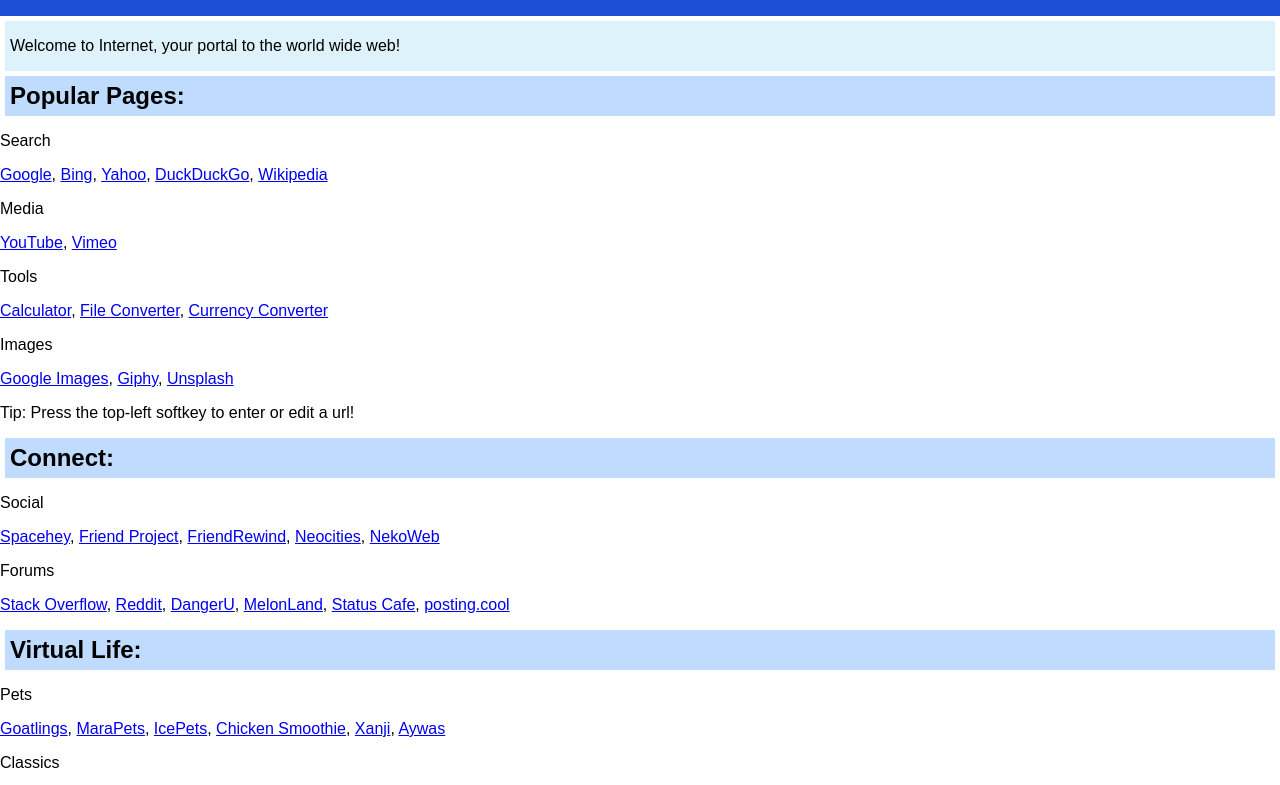
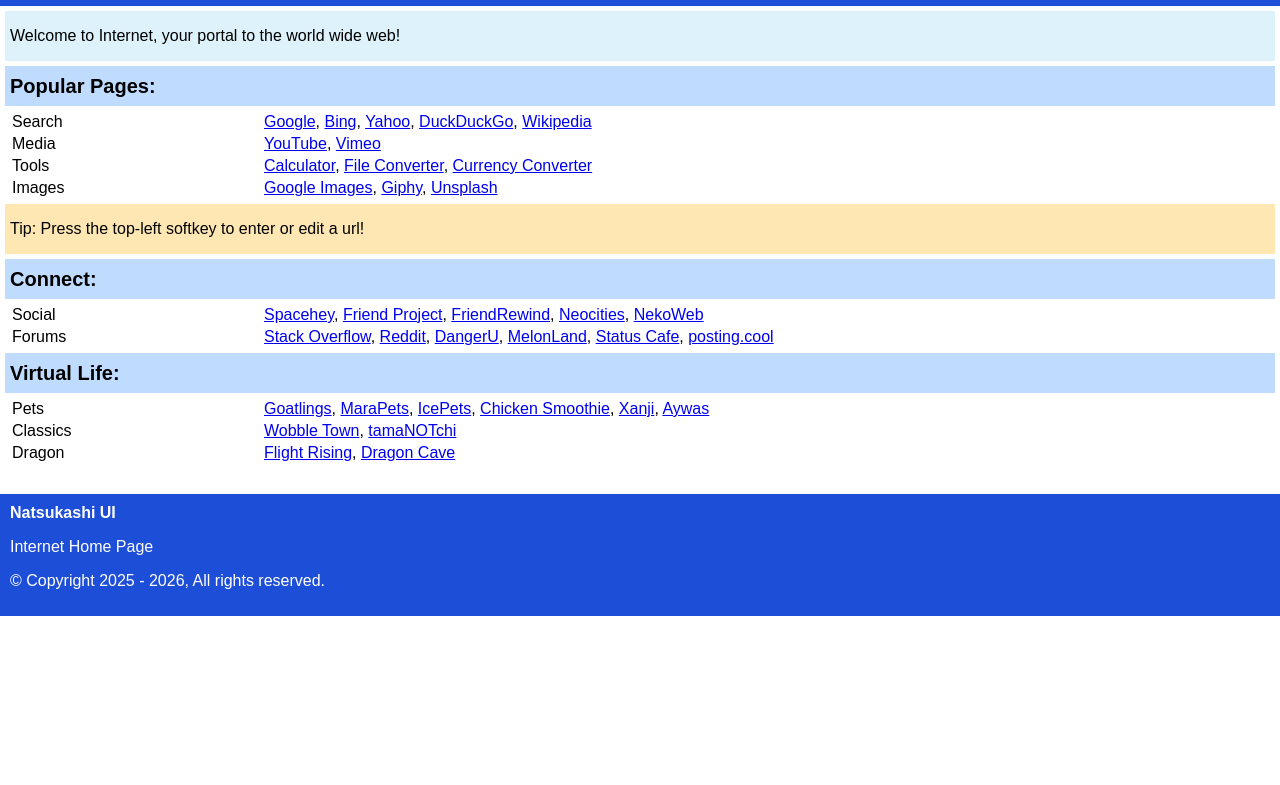
Before and after one commit to ThatTakashi/InternetHome, a plain HTML site: page index.html in a window 1280 px wide. Shown: the part 84-869 px from the top of the page. After the commit the page ends 800 px from the top, so only its background shows below. Drawn offline with Linux system fonts and the light colour scheme.

Commit message:
Update style.css

```diff
--- a/style.css
+++ b/style.css
@@ -9,7 +9,7 @@
     padding: 10px;
     background-color: #1D4ED8;
     color: white;
-    height: 80px;
+    height: 70px;
     display: flex;
     align-items: center;
 }
@@ -37,15 +37,44 @@
     background-color: #BFDBFE;
     display: flex;
     align-items: center;
-    font-size: 24px;
+    font-size: 20px;
 }
 
-ul {
-    margin: 10px;
+.links {
+    display: grid;
+    grid-template-columns: repeat(5, 1fr);
+    margin-left: 10px;
+    margin-right: 10px;
+}
+
+.div2 {
+    grid-column: span 4 / span 4;
+}
+
+.div1 > p {
+    margin: 2px;
+}
+
+.div2 > p {
+    margin: 2px;
+}
+
+.tip {
+    margin: 5px;
     padding-left: 5px;
-    height: 100px;
+    background-color: #FFE7B4;
+    height: 50px;
     display: flex;
-    flex-direction: column;
-    justify-content: space-around;
-    list-style-type: none;
+    align-items: center;
 }
+
+footer {
+    margin-top: 30px;
+    padding: 10px;
+    background-color: #1D4ED8;
+    color: white;
+}
+
+footer > h4 {
+    margin: 0px;
+}
```
